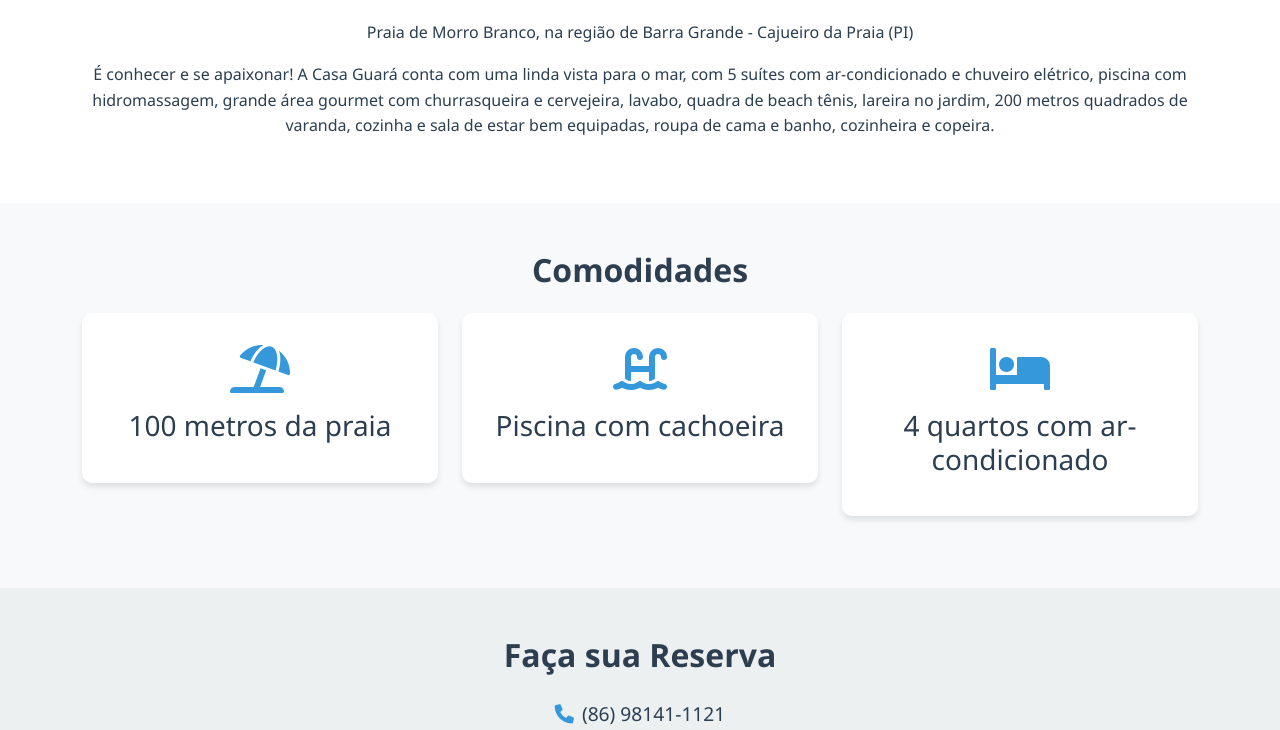
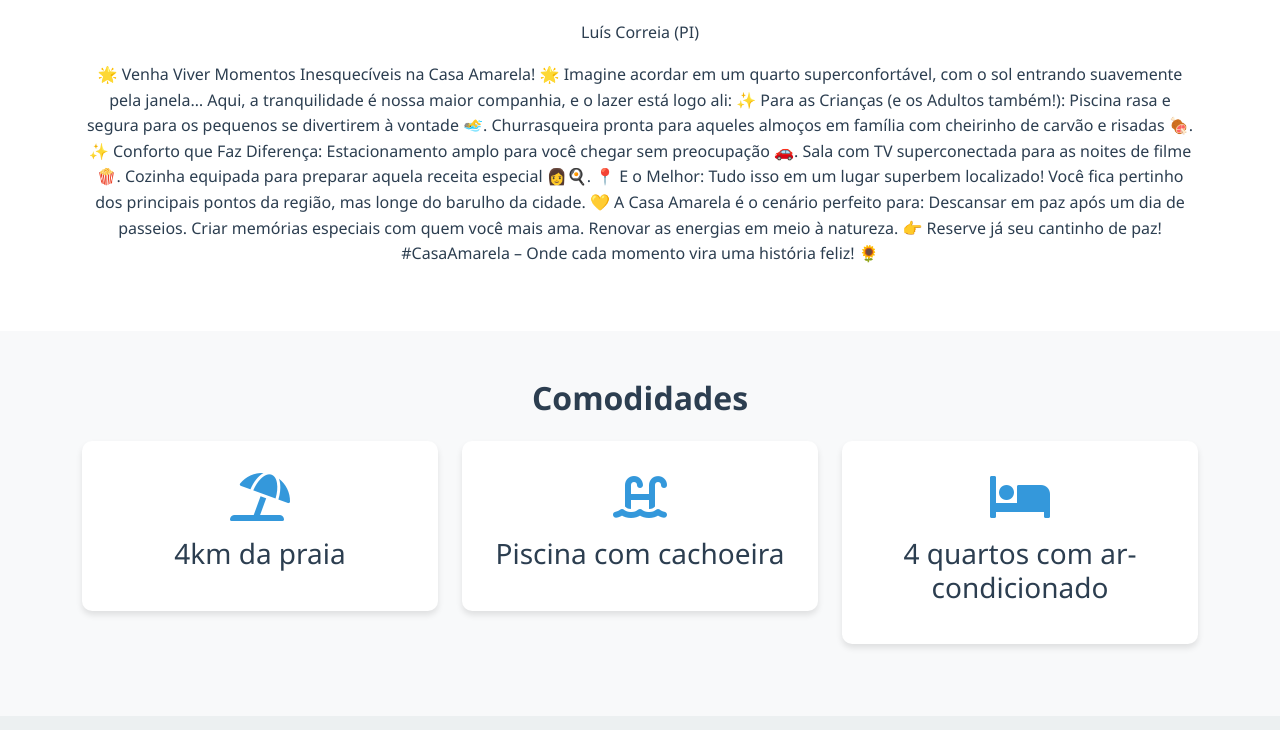
Before and after one commit to CNBheitorg9/site-casa-amarela, a plain HTML site: page index.html in a window 1280 px wide. Shown: the part 890-1620 px from the top of the page. Drawn offline with Linux system fonts and the light colour scheme; files that its build step writes are made by us from their sources.

Commit message:
Update meta description for better SEO

```diff
--- a/index.html
+++ b/index.html
@@ -3,7 +3,7 @@
 <head>
     <meta charset="UTF-8">
     <meta name="viewport" content="width=device-width, initial-scale=1.0">
-    <meta name="description" content="Casa de praia com vista para o mar, piscina e área gourmet">
+    <meta name="description" content="Casa de praia com perto da praia com piscina, área gourmet e estacionamento privativo">
     <!-- Security Meta Tags -->
     <meta http-equiv="Content-Security-Policy" content="default-src 'self' https:; script-src 'self' 'unsafe-inline' 'unsafe-eval' https:; style-src 'self' 'unsafe-inline' https:; img-src 'self' data: https:; font-src 'self' https:;">
     <meta http-equiv="X-Content-Type-Options" content="nosniff">
@@ -12,7 +12,7 @@
     <meta http-equiv="Referrer-Policy" content="strict-origin-when-cross-origin">
     <meta name="robots" content="index, follow">
     <meta name="theme-color" content="#2c3e50">
-    <title>Casa Guará - Seu Paraíso na Praia</title>
+    <title>Casa Amarela - Seu Paraíso no litoral piauiense</title>
 
     <!-- Bootstrap CSS -->
     <link href="css/bootstrap.min.css" rel="stylesheet">
@@ -25,7 +25,7 @@
     <!-- Navigation -->
     <nav class="navbar navbar-expand-lg navbar-light bg-light fixed-top">
         <div class="container">
-            <a class="navbar-brand" href="#">Casa Guará</a>
+            <a class="navbar-brand" href="#">Casa Amarela</a>
             <button class="navbar-toggler" type="button" data-bs-toggle="collapse" data-bs-target="#navbarNav">
                 <span class="navbar-toggler-icon"></span>
             </button>
@@ -54,8 +54,37 @@
     <section id="sobre" class="py-5">
         <div class="container">
             <h2 class="text-center mb-4">Casa Amarela</h2>
-            <p class="text-center">Praia de Morro Branco, na região de Barra Grande - Cajueiro da Praia (PI)</p>
-            <p class="text-center">É conhecer e se apaixonar! A Casa Guará conta com uma linda vista para o mar, com 5 suítes com ar-condicionado e chuveiro elétrico, piscina com hidromassagem, grande área gourmet com churrasqueira e cervejeira, lavabo, quadra de beach tênis, lareira no jardim, 200 metros quadrados de varanda, cozinha e sala de estar bem equipadas, roupa de cama e banho, cozinheira e copeira.</p>
+            <p class="text-center">Luís Correia (PI)</p>
+            <p class="text-center">🌟 Venha Viver Momentos Inesquecíveis na Casa Amarela! 🌟
+
+				Imagine acordar em um quarto superconfortável, com o sol entrando suavemente pela janela… Aqui, a tranquilidade é nossa maior companhia, e o lazer está logo ali:
+
+				✨ Para as Crianças (e os Adultos também!):
+
+				Piscina rasa e segura para os pequenos se divertirem à vontade 🏊‍♂️.
+
+				Churrasqueira pronta para aqueles almoços em família com cheirinho de carvão e risadas 🍖.
+
+				✨ Conforto que Faz Diferença:
+
+				Estacionamento amplo para você chegar sem preocupação 🚗.
+
+				Sala com TV superconectada para as noites de filme 🍿.
+
+				Cozinha equipada para preparar aquela receita especial 👩🍳.
+
+				📍 E o Melhor: Tudo isso em um lugar superbem localizado! Você fica pertinho dos principais pontos da região, mas longe do barulho da cidade.
+
+				💛 A Casa Amarela é o cenário perfeito para:
+
+				Descansar em paz após um dia de passeios.
+
+				Criar memórias especiais com quem você mais ama.
+
+				Renovar as energias em meio à natureza.
+
+				👉 Reserve já seu cantinho de paz!
+				#CasaAmarela – Onde cada momento vira uma história feliz! 🌻</p>
         </div>
     </section>
 
@@ -67,7 +96,7 @@
                 <div class="col-md-4 mb-4">
                     <div class="amenity-card text-center">
                         <i class="fas fa-umbrella-beach fa-3x mb-3"></i>
-                        <h3>100 metros da praia</h3>
+                        <h3>4km da praia</h3>
                     </div>
                 </div>
                 <div class="col-md-4 mb-4">
@@ -80,6 +109,7 @@
                     <div class="amenity-card text-center">
                         <i class="fas fa-bed fa-3x mb-3"></i>
                         <h3>4 quartos com ar-condicionado</h3>
+
                     </div>
                 </div>
             </div>
@@ -92,9 +122,9 @@
             <h2 class="text-center mb-4">Faça sua Reserva</h2>
             <div class="row justify-content-center">
                 <div class="col-md-6 text-center">
-                    <p><i class="fas fa-phone me-2"></i>(86) 98141-1121</p>
-                    <p><i class="fas fa-envelope me-2"></i>casaguarapiaui@gmail.com</p>
-                    <a href="https://wa.me/5586981411121" class="btn btn-success btn-lg">
+                    <p><i class="fas fa-phone me-2"></i>(86) 9921-9059</p>
+                    <p><i class="fas fa-envelope me-2"></i> a</p>
+                    <a href="https://wa.me/558699219059" class="btn btn-success btn-lg">
                         <i class="fab fa-whatsapp me-2"></i>Reservar pelo WhatsApp
                     </a>
                 </div>
```
